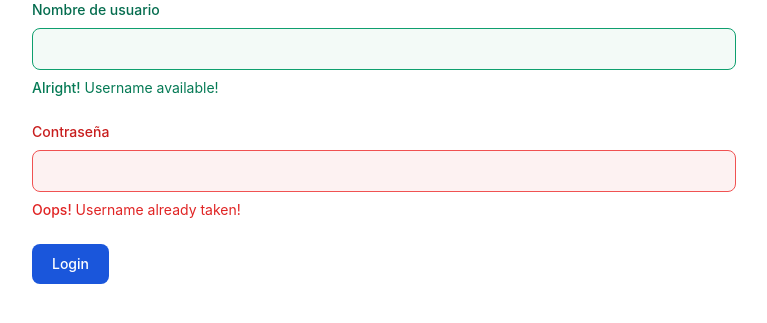
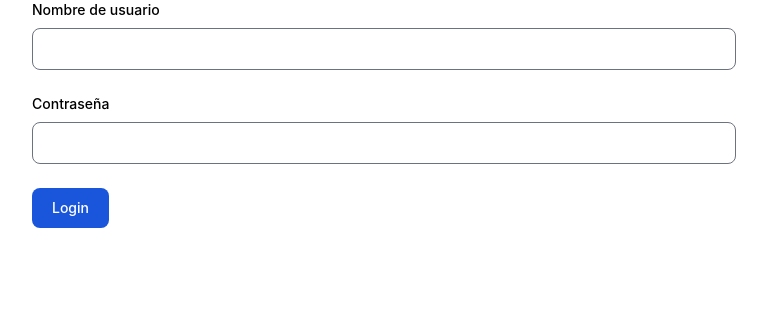
Before and after one commit to juandiegojp/tienda2223, a PHP site: page /login.php in a window 1280 px wide. Shown: the part 72-395 px from the top of the page, without its empty margins (256-1023 px from the left). Run offline with PHP 8.4, Linux system fonts and the light colour scheme; some libraries are stand-ins or nearby versions.

Commit message:
Arreglado login inputs

```diff
--- a/public/css/output.css
+++ b/public/css/output.css
@@ -1558,11 +1558,6 @@ input:checked + .toggle-bg {
   background-color: rgb(17 24 39 / var(--tw-bg-opacity));
 }
 
-.bg-gray-800 {
-  --tw-bg-opacity: 1;
-  background-color: rgb(31 41 55 / var(--tw-bg-opacity));
-}
-
 .bg-opacity-50 {
   --tw-bg-opacity: 0.5;
 }
--- a/public/login.php
+++ b/public/login.php
@@ -17,6 +17,10 @@
     $login = obtener_post('login');
     $password = obtener_post('password');
 
+    $clases_label = '';
+    $clases_input = '';
+    $error = false;
+
     if (isset($login, $password)) {
         if ($usuario = Usuario::comprobar($login, $password)) {
             // Loguear al usuario
@@ -24,23 +28,26 @@
             return volver();
         } else {
             // Mostrar error de validación
+            $error = true;
+            $clases_label = "text-red-700 dark:text-red-500";
+            $clases_input = "bg-red-50 border-red-500 text-red-900 placeholder-red-700 focus:ring-red-500 focus:border-red-500 dark:bg-red-100 dark:border-red-400";
         }
     }
-
     ?>
     <div class="container mx-auto">
         <?php require '../src/_menu.php' ?>
         <div class="mx-72">
             <form action="" method="POST">
                 <div class="mb-6">
-                    <label for="login" class="block mb-2 text-sm font-medium text-green-700 dark:text-green-500">Nombre de usuario</label>
-                    <input type="text" name="login" id="login" class="bg-green-50 border border-green-500 text-green-900 placeholder-green-700 text-sm rounded-lg focus:ring-green-500 focus:border-green-500 block w-full p-2.5 dark:bg-green-100 dark:border-green-400">
-                    <p class="mt-2 text-sm text-green-600 dark:text-green-500"><span class="font-medium">Alright!</span> Username available!</p>
+                    <label for="login" class="block mb-2 text-sm font-medium <?= $clases_label ?>">Nombre de usuario</label>
+                    <input type="text" name="login" id="login" class="border text-sm rounded-lg block w-full p-2.5 <?= $clases_input ?>">
+                    <?php if ($error) : ?>
+                        <p class="mt-2 text-sm text-red-600 dark:text-red-500"><span class="font-bold">¡Error!</span> Nombre de usuario o contraseña incorrectos</p>
+                    <?php endif ?>
                 </div>
                 <div class="mb-6">
-                    <label for="password" class="block mb-2 text-sm font-medium text-red-700 dark:text-red-500">Contraseña</label>
-                    <input type="password" name="password" id="password" class="bg-red-50 border border-red-500 text-red-900 placeholder-red-700 text-sm rounded-lg focus:ring-red-500 focus:border-red-500 block w-full p-2.5 dark:bg-red-100 dark:border-red-400">
-                    <p class="mt-2 text-sm text-red-600 dark:text-red-500"><span class="font-medium">Oops!</span> Username already taken!</p>
+                    <label for="password" class="block mb-2 text-sm font-medium <?= $clases_label ?>">Contraseña</label>
+                    <input type="password" name="password" id="password" class="border text-sm rounded-lg block w-full p-2.5  <?= $clases_input ?>">
                 </div>
                 <button type="submit" class="text-white bg-blue-700 hover:bg-blue-800 focus:ring-4 focus:outline-none focus:ring-blue-300 font-medium rounded-lg text-sm w-full sm:w-auto px-5 py-2.5 text-center dark:bg-blue-600 dark:hover:bg-blue-700 dark:focus:ring-blue-800">Login</button>
             </form>
--- a/src/_menu.php
+++ b/src/_menu.php
@@ -1,6 +1,6 @@
 <nav class="bg-white border-gray-200 px-2 sm:px-4 py-2.5 rounded dark:bg-gray-900">
     <div class="container flex flex-wrap items-center justify-between mx-auto">
-        <a href="https://flowbite.com/" class="flex items-center">
+        <a href="/" class="flex items-center">
             <img src="https://flowbite.com/docs/images/logo.svg" class="h-6 mr-3 sm:h-9" alt="Flowbite Logo" />
             <span class="self-center text-xl font-semibold whitespace-nowrap dark:text-white">Flowbite</span>
         </a>
```
